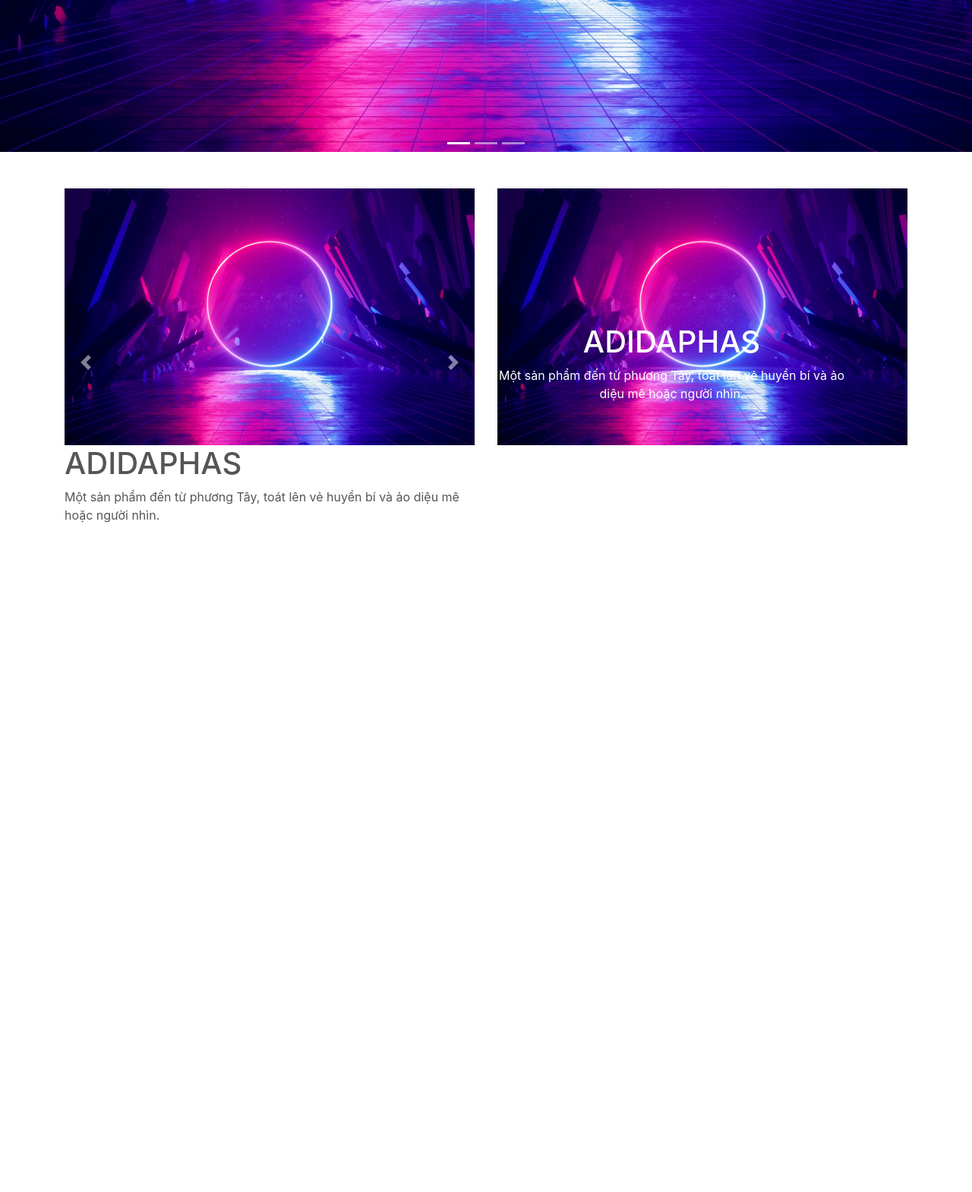
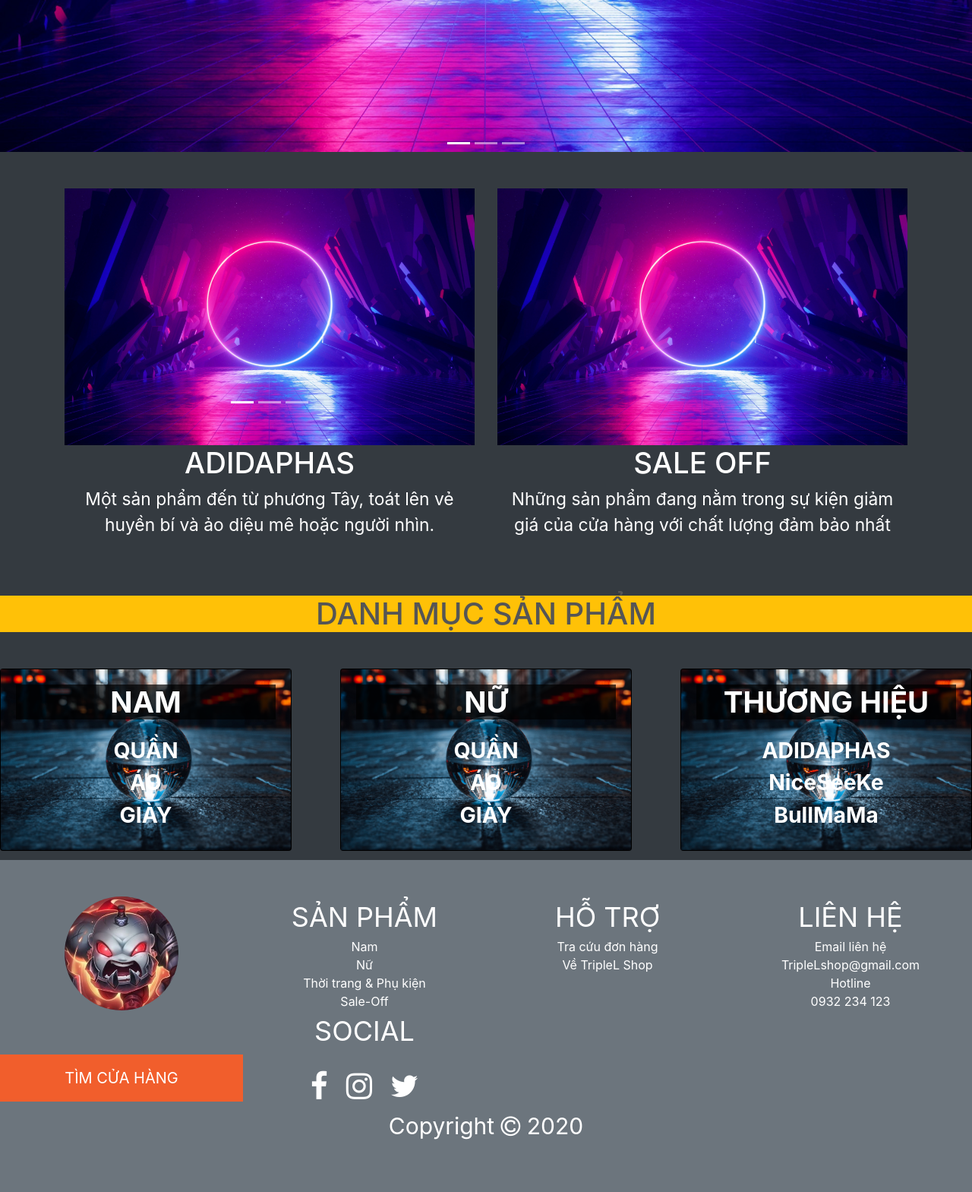
Before and after one commit to 18127141/Web-Seller, a PHP site: page /Home.html in a window 1280 px wide. Shown: the part 786-2355 px from the top of the page at 76% size. Before the commit the page ends 1474 px from the top, so only its background shows below. Run offline with PHP 8.4, Linux system fonts and the light colour scheme.

Commit message:
FOOTER-NEWS-SELLOFF

```diff
--- a/Home.css
+++ b/Home.css
@@ -3,6 +3,16 @@ body{
     color: #555;
 
 
+}
+a:hover{
+    color: rgb(255, 166, 0);
+    text-decoration: none;
+}
+a{
+    color: white;
+}
+ul{
+    list-style: none;
 }
 /*HEADER ZONE*/
 .header{
@@ -88,6 +98,9 @@ ul, ol {
     .dropdown:hover>a {
         color: orange;
     }
+    .dropdown-item:hover  {
+        background-color: gray;
+    }
     .dropdown a{
         font-weight: bolder;
         color: whitesmoke;
@@ -105,7 +118,9 @@ ul, ol {
 
     .dropdown-menu, .dropdown-item{
         position: relative;
+
     }
+
 @media only screen and (min-width: 768px){
 
     .arrow
@@ -183,7 +198,6 @@ ul, ol {
 
 .icon-search:hover{
     background-color: gray;
-
 }
 
 
@@ -224,8 +238,89 @@ ul, ol {
     height: 100px;
 }
 
-.carousel-caption{
-    position: absolute;
-    bottom: -100;
-    left: 0;
+
+.LBorder{
+    border: 0px solid white !important;
+    background-color: rgb(0, 0, 0, 0) ;
+    border-top-left-radius: 10px !important;
+    border-top-right-radius: 10px !important;
+    min-height: 150px !important;
 }
+.LBorder *{
+  color: white;
+}
+@media only screen and (min-width: 768px) {
+    #Brand1 .carousel-indicators {
+        bottom: 40% !important;
+    }
+    .LBorder h1{
+    font-size: 3vw;
+    }
+    .LBorder p{
+    font-size: calc(1vw + 10px) ;
+    }
+    .card-title *{
+    font-size:  3vw   !important;
+    font-weight: bolder;
+    }
+    .card a{
+    font-size: calc(3vw - 10px);
+    }
+    .card{
+        min-height: 200px;
+        max-height: 400px;
+        background-color: black;
+    }
+}
+@media only screen and (min-width: 578px) and (max-width: 768px){
+    #Brand1 .carousel-indicators {
+        bottom: 50% !important;
+    }
+
+}
+@media only screen and (max-width: 578px) {
+    #Brand1 .carousel-indicators {
+        bottom: 50% !important;
+    }
+    .LBorder{
+        min-height: 100px !important;
+    }
+    .LBorder h1{
+        font-size: 3vw;
+    }
+    .LBorder p{
+        font-size: calc(3vw + 10px) ;
+    }
+    .card-title *{
+        font-size: 4vw  !important;
+        font-weight: bolder;
+
+    }
+    .card a{
+        font-size: 5vw;
+        }
+    }
+
+
+.card-title{
+    margin-bottom: 20px;
+}
+
+.card h2{
+  background-color: rgb(0, 0, 0, 0.7);
+}
+
+.card-columns{
+
+    column-gap:  5%;
+}
+
+#footer ul
+{
+    list-style-type: none;
+}
+#footer .footer-head
+{
+    font-size: 36px;
+    color:white;
+}
--- a/Home.html
+++ b/Home.html
@@ -23,9 +23,9 @@
 
 </head>
 
-<body>
+<body  class="bg-dark" >
   <!--HEADER-->
-  <header   id="head">
+  <header  class="bg-light"  id="head">
     <div class="header container-fluid d-none d-md-block m-0">
       <ul class="menu">
         <li>
@@ -82,8 +82,6 @@
               |SẢN PHẨM
             </a>
             <div class="dropdown-content dropdown-menu" aria-labelledby="SanPham">
-
-
               <a class="dropdown-item" href="#">Action</a>
               <a class="dropdown-item" href="#">Another action</a>
               <a class="dropdown-item" href="#">Something else here</a>
@@ -103,10 +101,6 @@
               <a class="dropdown-item" href="#">Action</a>
               <a class="dropdown-item" href="#">Another action</a>
               <a class="dropdown-item" href="#">Something else here</a>
-
-
-
-
             </div>
           </li>
 
@@ -156,9 +150,6 @@
         </form>
       </div>
     </nav>
-
-
-  </header>
     <!--         New of the days               -->
   <div class="container-fluid text-center m-0 p-2 bg-secondary text-white font-weight-bold" id="cont">
     <div id="carouselExampleControls" class="carousel slide container" data-ride="carousel">
@@ -200,6 +191,9 @@
       //resize just happened, pixels changed
     });
   </script>
+
+  </header>
+
   <!-- POSTER -->
   <div id="carouselExampleIndicators" class="carousel slide" data-ride="carousel">
     <ol class="carousel-indicators">
@@ -227,88 +221,217 @@
       <span class="sr-only">Next</span>
     </a>
   </div>
+  <!--------------------------------------------------NEWS--------------------------------------------------------------------->
+  <div class="container mt-5">
+    <div class="row">
 
-  <div class="container mt-5">
-    <div class=" row">
-      <div id="Brand1" class="carousel slide col " data-ride="carousel">
+        <div id="Brand1" class="carousel slide col" data-ride="carousel">
           <ol class="carousel-indicators">
             <li data-target="#Brand1" data-slide-to="0" class="active"></li>
             <li data-target="#Brand1" data-slide-to="1"></li>
             <li data-target="#Brand1" data-slide-to="2"></li>
           </ol>
-        <div class="carousel-inner" id="slide">
-          <div class="carousel-item active">
+          <div class="carousel-inner " id="slide">
+            <div class="carousel-item  active">
               <img class="d-block w-100 " src="img/carousel1.jpg" alt="First slide">
-            <div class="">
+              <div class="text-center  LBorder">
                 <a><h1>ADIDAPHAS</h1></a>
-              <p>Một sản phẩm đến từ phương Tây, toát lên vẻ huyền bí và ảo diệu mê hoặc người nhìn.</p>
+                <p class="m-0">Một sản phẩm đến từ phương Tây, toát lên vẻ huyền bí và ảo diệu mê hoặc người nhìn.</p>
               </div>
+
             </div>
+
             <div class="carousel-item">
+              <img class="d-block w-100 " src="img/carousel2.jpg" alt="Second slide">
+              <div class="text-center LBorder ">
+                <h1>NiceSeeKe</h1>
+                <p class="m-0">Một sản phẩm đến từ phương Bắc, toát lên vẻ cứng cáp và mạnh mẽ áp bức kẻ địch.</p>
+              </div>
 
-            <img class="d-block w-100 " src="img/carousel2.jpg" alt="Second slide">
-            <div class="">
-              <h1>NiceSeeKe</h1>
-              <p>Một sản phẩm đến từ phương Bắc, toát lên vẻ cứng cáp và mạnh mẽ áp bức kẻ địch.</p>
             </div>
-          </div>
+
             <div class="carousel-item">
               <img class="d-block w-100" src="img/carousel3.jpg" alt="Third slide">
-            <div class="">
+              <div class= "text-center  LBorder">
                 <h1>BullMaMa</h1>
-              <p>Một sản phẩm đến từ phương Nam, toát lên vẻ thông thái và tri thức tạo sự tin tưởng cho người đối diện.</p>
+                <p class="m-0">Một sản phẩm đến từ phương Nam, toát lên vẻ thông thái và tri thức tạo sự tin tưởng.</p>
+              </div>
+
+
             </div>
           </div>
         </div>
-        <a class="carousel-control-prev" href="#Brand1" role="button" data-slide="prev">
-          <span class="carousel-control-prev-icon" aria-hidden="true"></span>
-          <span class="sr-only">Previous</span>
-        </a>
-        <a class="carousel-control-next" href="#Brand1" role="button" data-slide="next">
-          <span class="carousel-control-next-icon" aria-hidden="true"></span>
-          <span class="sr-only">Next</span>
-        </a>
-      </div>
-      <div id="Brand2" class="carousel slide col " data-ride="carousel">
-        <ol class="carousel-indicators">
-          <li data-target="#Brand2" data-slide-to="0" class="active"></li>
-          <li data-target="#Brand2" data-slide-to="1"></li>
-          <li data-target="#Brand2" data-slide-to="2"></li>
-        </ol>
-        <div class="carousel-inner" id="slide">
-          <div class="carousel-item active">
+
+      <!------------------------------------------------------------------------------------------------------------------------->
+      <div class="col">
         <img class="d-block w-100" src="img/carousel1.jpg" alt="First slide">
-            <div class="carousel-caption ">
-              <h1>ADIDAPHAS</h1>
-              <p>Một sản phẩm đến từ phương Tây, toát lên vẻ huyền bí và ảo diệu mê hoặc người nhìn.</p>
-            </div>
-
-          </div>
-          <div class="carousel-item">
-            <img class="d-block w-100" src="img/carousel2.jpg" alt="Second slide">
-            <div class="carousel-caption">
-              <h1>NiceSeeKe</h1>
-              <p>Một sản phẩm đến từ phương Bắc, toát lên vẻ cứng cáp và mạnh mẽ áp bức kẻ địch.</p>
-            </div>
-          </div>
-          <div class="carousel-item">
-            <img class="d-block w-100" src="img/carousel3.jpg" alt="Third slide">
-            <div class="carousel-caption">
-              <h1>BullMaMa</h1>
-              <p>Một sản phẩm đến từ phương Nam, toát lên vẻ thông thái và tri thức tạo sự tin tưởng cho người đối diện.</p>
-            </div>
-           </div>
-           </div>
+        <div class="text-center LBorder ">
+          <h1>SALE OFF</h1>
+          <p class="m-0" >Những sản phẩm đang nằm trong sự kiện giảm giá của cửa hàng với chất lượng đảm bảo nhất</p>
         </div>
 
       </div>
 
     </div>
   </div>
+    <!------------------------------------------------------------------------------------------------------------------------->
+  <h1 class="container-fluid text-center bg-warning mt-5 mb-5">DANH MỤC SẢN PHẨM </h1>
+  <div class="containter text-center text-light">
+
+    <div class="card-columns d-none d-md-block font-weight-bold ">
+      <div class="card" >
+        <img class="card-img-bottom" src="img/carousel3.jpg" alt="Card image">
+        <div class="card-img-overlay">
+          <h2 class="card-title"><a href="">NAM</a></h2>
+          <ul class="align-content-around">
+            <li>
+              <a href="#" >QUẦN</a>
+            </li>
+            <li>
+              <a href="#" >ÁO</a>
+            </li>
+            <li>
+              <a href="#" >GIÀY</a>
+            </li>
+          </ul>
+        </div>
+      </div>
+      <div class="card"  >
+        <img class="card-img-top" src="img/carousel3.jpg" alt="Card image">
+        <div class="card-img-overlay">
+          <h2 class="card-title"> <a href="">NỮ</a> </h2>
+          <ul>
+            <li>
+              <a href="#"  >QUẦN</a>
+            </li>
+            <li>
+              <a href="#">ÁO</a>
+            </li>
+            <li>
+              <a href="#" >GIÀY</a>
+            </li>
+          </ul>
+        </div>
+      </div>
+      <div class="card" >
+        <img class="card-img-top" src="img/carousel3.jpg" alt="Card image" >
+        <div class="card-img-overlay  ">
+          <h2 class="card-title"> <a href=""> THƯƠNG HIỆU </a> </h2>
+          <ul>
+            <li>
+              <a href="#" >ADIDAPHAS</a>
+            </li>
+            <li>
+              <a href="#">NiceSeeKe</a>
+            </li>
+            <li>
+              <a href="#">BullMaMa</a>
+            </li>
+          </ul>
+        </div>
+      </div>
+  </div>
+
+  <div class="container-fluid text-center d-block d-md-none">
+    <ul>
+      <li class="container bg-warning "> <h1 class=>NAM<h1></li>
+      <li class="container bg-warning "> <h1>NỮ<h1></li>
+      <li class="container bg-warning"> <h1>THƯƠNG HIỆU</h1></li>
+    </ul>
+  </div>
+
 
 
 
 
 <!-- footer -->
+<div class="container-fluid bg-secondary text-center py-5" id="footer">
+  <div class="row">
+    <div class="col-md-3 text-center pl-0 pr-0">
+      <img class="rounded-circle" src="img/Logo.png " alt="3L" width="150px" height="150px">
+    </div>
 
+    <div class="col-md-3">
+      <ul>
+        <li>
+          <a class="footer-head" href="#">SẢN PHẨM</a>
+        </li>
+        <li>
+          <a href="#">Nam</a>
+        </li>
+        <li>
+          <a href="#">Nữ</a>
+        </li>
+        <li>
+          <a href="#">Thời trang & Phụ kiện</a>
+        </li>
+        <li>
+          <a href="#">Sale-Off</a>
+        </li>
+      </ul>
+    </div>
+    <div class="col-md-3">
+      <ul>
+        <li>
+          <a href="#" class="footer-head">HỖ TRỢ </a>
+        </li>
+        <li>
+          <a href="#">Tra cứu đơn hàng</a>
+        </li>
+        <li>
+          <a href="#">Về TripleL Shop</a>
+        </li>
+
+      </ul>
+    </div>
+    <div class="col-md-3">
+      <ul>
+        <li>
+          <a href="#" class="footer-head">LIÊN HỆ</a>
+        </li>
+        <li>
+          <a href="#">Email liên hệ</a>
+        </li>
+        <li>
+          <a href="#">TripleLshop@gmail.com</a>
+        </li>
+        <li>
+          <a href="#">Hotline</a>
+        </li>
+        <li>
+          <a href="#">0932 234 123</a>
+        </li>
+
+      </ul>
+    </div>
+  </div>
+  <div class="row">
+    <div class="col-md-3 text-center mt-5 py-3 align-self-center" style="background-color:#f15e2c;">
+      <a href="#" style="font-size: 20px;color:white"> TÌM CỬA HÀNG</a>
+    </div>
+    <div class="col-md-3 mt-0 ">
+      <p class="footer-head">SOCIAL</p>
+      <ul class="d-inline-flex">
+        <li>
+          <a class="mr-4" href="#" style="font-size: 40px;background: transparent;color: white"><i class="fa fa-facebook-f"></i></a>
+        </li>
+        <li>
+          <a class="mr-4" href="#" style="font-size: 40px;background: transparent;color: white"><i class="fa fa-instagram"></i></a>
+        </li>
+        <li>
+          <a  class=""href="#" style="font-size: 40px;background: transparent;color: white"><i class="fa fa-twitter"></i></a>
+        </li>
+      </ul>
+
+
+    </div>
+
+  </div>
+  <p class="text-center" style="font-size: 30px;color: white">
+    Copyright
+          <i class="fa fa-copyright" aria-hidden="true"></i>
+    2020
+  </p>
+
+</div>
 </body>
```
Lines whose indentation alone changed are shown as unchanged.
